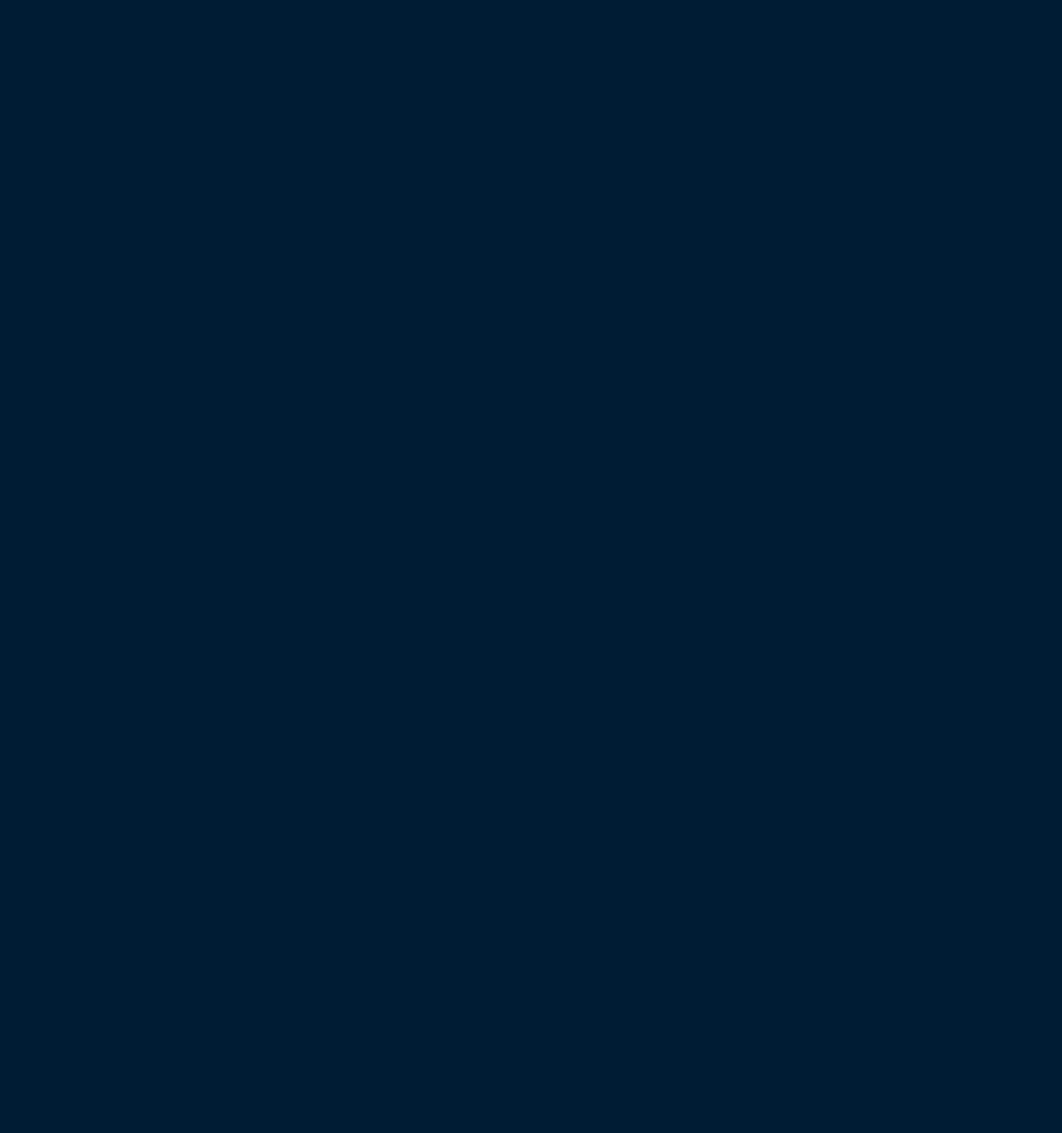
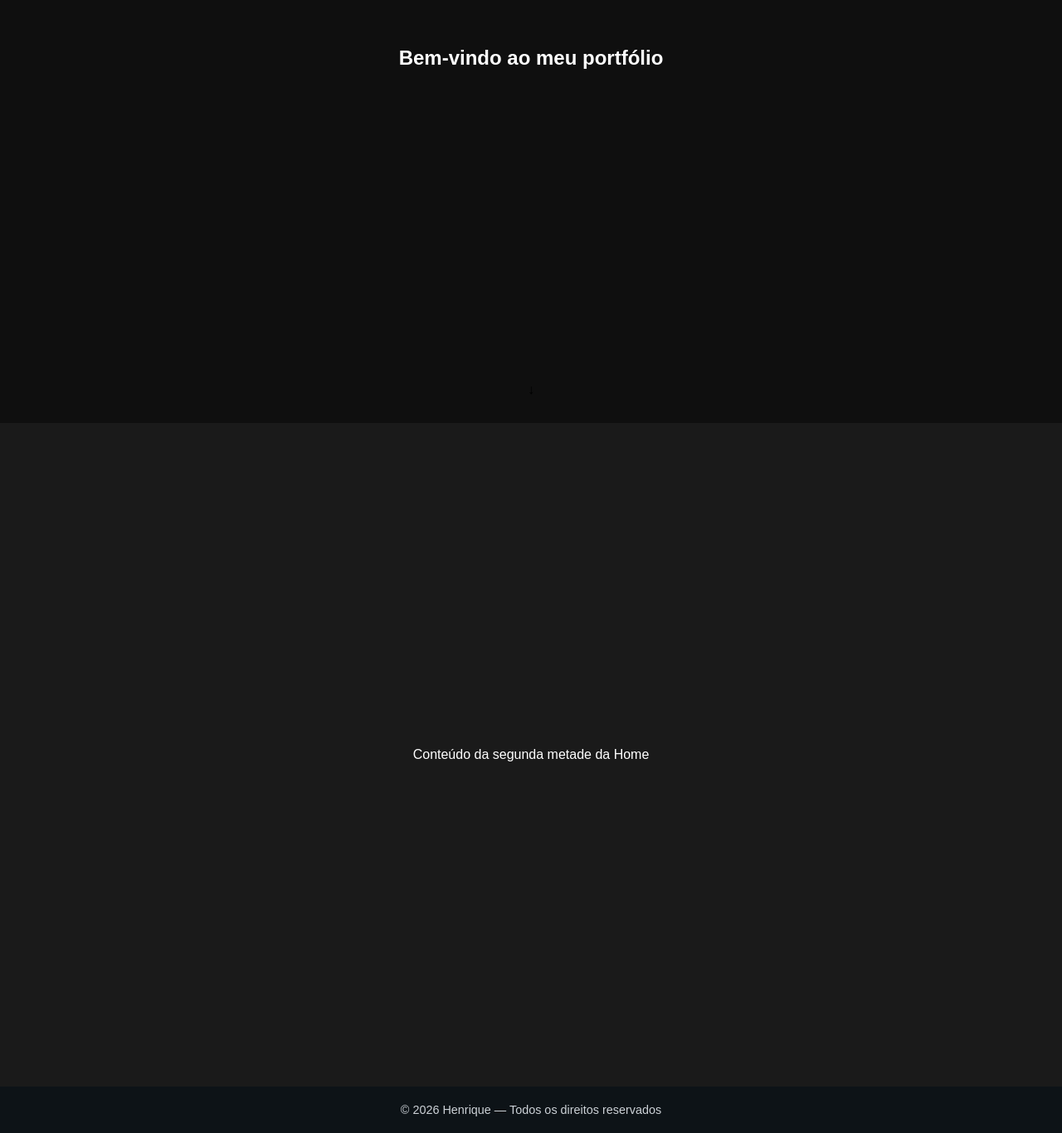
Before and after one commit to henrique-s-azevedo/presentation-website, a React (Vite) app: page / in a window 1280 px wide. Shown: the part 434-1800 px from the top of the page at 83% size. Before the commit the page ends 800 px from the top, so only its background shows below. Built offline with nearby package versions, Linux system fonts and the light colour scheme.

Commit message:
Create PagesTemplate as a layout for all pages

```diff
--- a/src/Pages/About/AboutPage.jsx
+++ b/src/Pages/About/AboutPage.jsx
@@ -1,3 +1,15 @@
+import PageTemplate from "../../components/PageTemplate/PageTemplate";
+
 export default function AboutPage() {
-  return <h1>About Page</h1>;
+  return (
+    <PageTemplate
+      topContent={
+        <h1>Sobre mim</h1>
+      }
+      specialFooter={null}
+      bottomContent={
+        <p>Aqui podes colocar o conteúdo da segunda metade da página About.</p>
+      }
+    />
+  );
 }
--- a/src/Pages/Contact/ContactPage.jsx
+++ b/src/Pages/Contact/ContactPage.jsx
@@ -1,3 +1,17 @@
+import PageTemplate from "../../components/PageTemplate/PageTemplate";
+
 export default function ContactPage() {
-  return <h1>Contact Page</h1>;
+  return (
+    <PageTemplate
+      topContent={
+        <h1>Contacto</h1>
+      }
+      specialFooter={null}
+      bottomContent={
+        <div>
+          <p>Links para redes sociais, email, GitHub, etc.</p>
+        </div>
+      }
+    />
+  );
 }
--- a/src/Pages/Home/HomePage.jsx
+++ b/src/Pages/Home/HomePage.jsx
@@ -1,11 +1,17 @@
-import Header from "../../components/Header/Header";
+import PageTemplate from "../../components/PageTemplate/PageTemplate";
 
 export default function HomePage() {
-    return (
-        <>
-            <main>
-                <h2>welcome</h2>
-            </main>
-        </>
-    )
+  return (
+    <PageTemplate
+      topContent={
+        <h1>Bem-vindo ao meu portfólio</h1>
+      }
+      specialFooter={
+        <button className="scroll-down">↓</button>
+      }
+      bottomContent={
+        <p>Conteúdo da segunda metade da Home</p>
+      }
+    />
+  );
 }
--- a/src/Pages/Path/PathPage.jsx
+++ b/src/Pages/Path/PathPage.jsx
@@ -1,3 +1,15 @@
+import PageTemplate from "../../components/PageTemplate/PageTemplate";
+
 export default function PathPage() {
-  return <h1>Path Page</h1>;
+  return (
+    <PageTemplate
+      topContent={
+        <h1>O meu percurso</h1>
+      }
+      specialFooter={null}
+      bottomContent={
+        <p>Aqui podes colocar a tua timeline, skills, etc.</p>
+      }
+    />
+  );
 }
--- a/src/Pages/Projects/ProjectsPage.jsx
+++ b/src/Pages/Projects/ProjectsPage.jsx
@@ -1,3 +1,17 @@
+import PageTemplate from "../../components/PageTemplate/PageTemplate";
+
 export default function ProjectsPage() {
-  return <h1>Projects Page</h1>;
+  return (
+    <PageTemplate
+      topContent={
+        <h1>Projetos</h1>
+      }
+      specialFooter={null}
+      bottomContent={
+        <div>
+          <p>Aqui podes listar os teus projetos, cards, links, etc.</p>
+        </div>
+      }
+    />
+  );
 }
--- /dev/null
+++ b/src/components/Footer/Footer.css
@@ -0,0 +1,9 @@
+.global-footer {
+  width: 100%;
+  padding: 20px 0;
+  text-align: center;
+  background: #111;
+  color: #fff;
+  font-size: 0.9rem;
+  opacity: 0.8;
+}
--- a/src/components/Footer/Footer.jsx
+++ b/src/components/Footer/Footer.jsx
@@ -1,18 +1,9 @@
-export default function footer() {
-    const footer = document.createElement("footer");
-    footer.className = "footer";
-    footer.innerHTML = `
-        <section class="footer-contacts">
-            <a href=""> Send me a message </a>
-            <a href=""> Leave a Feedback </a>
-            <a href=""> Download my CV </a>
-        </section>
+import "./Footer.css";
 
-        <section class="footer-copyright">
-            <p>Thanks for visiting my portfolio! Feel free to reach out if you have any questions or opportunities.</p>
-            <p>© 2026 Henrique Azevedo. All rights reserved.</p>
-        </section>
-    `;
-
-    return footer;
+export default function Footer() {
+  return (
+    <footer className="global-footer">
+      <p>© {new Date().getFullYear()} Henrique — Todos os direitos reservados</p>
+    </footer>
+  );
 }
--- a/src/components/Layout/Layout.jsx
+++ b/src/components/Layout/Layout.jsx
@@ -6,6 +6,7 @@ export default function Layout({ children }) {
         <>
             <Header />
             {children}
+            <Footer />
         </>
     )
 }
--- /dev/null
+++ b/src/components/PageTemplate/PageTemplate.css
@@ -0,0 +1,50 @@
+/* Cada secção ocupa o ecrã inteiro */
+.section {
+  height: 100vh;
+  width: 100%;
+  display: flex;
+  flex-direction: column;
+  justify-content: space-between; /* topContent em cima, specialFooter em baixo */
+  padding: 0;
+  margin: 0;
+}
+
+/* Secção de cima (podes personalizar cores depois) */
+.section-top {
+  background: #0f0f0f; /* placeholder */
+  color: white;
+}
+
+/* Secção de baixo */
+.section-bottom {
+  background: #1a1a1a; /* placeholder */
+  color: white;
+}
+
+/* Conteúdo da parte de cima */
+.content-top {
+  flex: 1; /* ocupa o espaço disponível */
+  display: flex;
+  align-items: center;
+  justify-content: center;
+  padding: 40px;
+  text-align: center;
+}
+
+/* Footer especial da secção 1 */
+.special-footer {
+  height: 80px; /* ajustável */
+  display: flex;
+  align-items: center;
+  justify-content: center;
+}
+
+/* Conteúdo da parte de baixo */
+.content-bottom {
+  flex: 1;
+  display: flex;
+  align-items: center;
+  justify-content: center;
+  padding: 40px;
+  text-align: center;
+}
--- /dev/null
+++ b/src/components/PageTemplate/PageTemplate.jsx
@@ -0,0 +1,27 @@
+import "./PageTemplate.css";
+
+export default function PageTemplate({
+  topContent,
+  specialFooter,
+  bottomContent
+}) {
+  return (
+    <>
+      <section className="section section-top">
+        <div className="content-top">
+          {topContent}
+        </div>
+
+        <div className="special-footer">
+          {specialFooter}
+        </div>
+      </section>
+
+      <section className="section section-bottom">
+        <div className="content-bottom">
+          {bottomContent}
+        </div>
+      </section>
+    </>
+  );
+}
```
